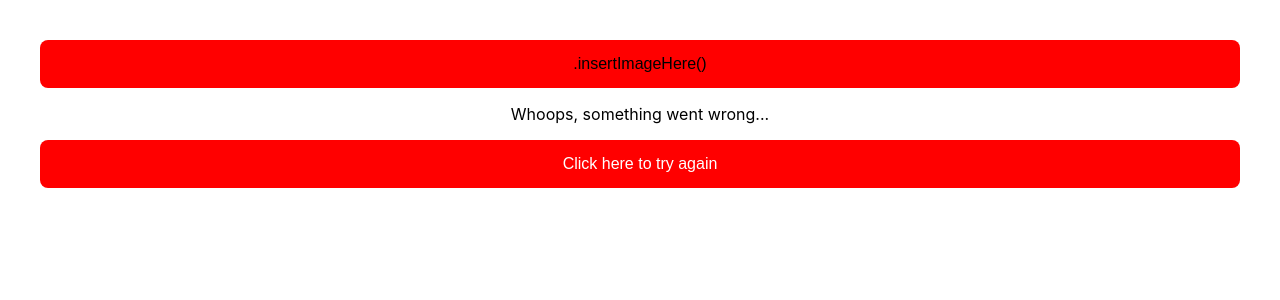
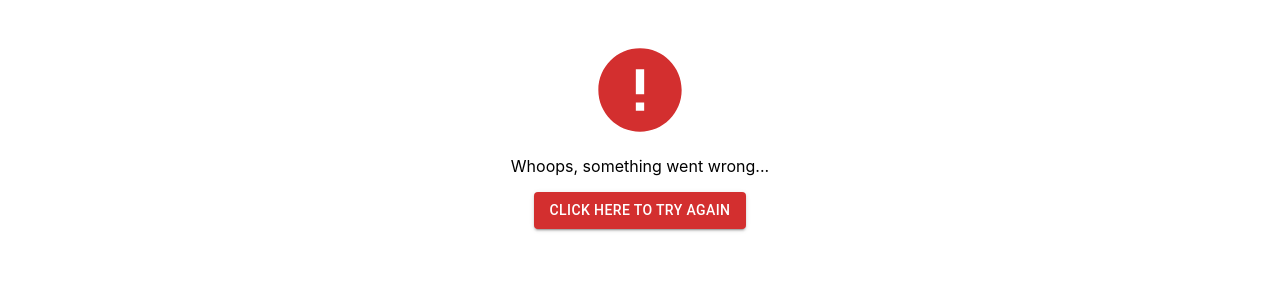
Before and after one commit to casio987/login-skeleton, a React (Create React App) app in the folder client/: page /#/error in a window 1280 px wide. Shown: the top 300 px of the page. Built offline with nearby package versions, Linux system fonts and the light colour scheme.

Commit message:
refactor: revamp error page

```diff
--- a/client/package.json
+++ b/client/package.json
@@ -5,6 +5,7 @@
   "dependencies": {
     "@emotion/react": "^11.7.1",
     "@emotion/styled": "^11.6.0",
+    "@mui/icons-material": "^5.3.0",
     "@mui/material": "^5.3.0",
     "axios": "^0.24.0",
     "react": "^17.0.2",
--- a/client/src/pages/ErrorPage/ErrorPage.tsx
+++ b/client/src/pages/ErrorPage/ErrorPage.tsx
@@ -1,18 +1,21 @@
 import React from "react";
-import { Button } from "../../components/button/Button";
+import { useHistory } from "react-router-dom";
 import { ErrorPageContainer } from "./style";
+import { Error } from "@mui/icons-material";
+import { Button } from "@mui/material";
 
 const ErrorPage = () => {
+  const history = useHistory();
   return (
     <ErrorPageContainer>
-      <Button backgroundColor="red">
-        .insertImageHere()
-      </Button>
-      <p>
-        Whoops, something went wrong...
-      </p>
-      <Button backgroundColor="red" color="white">
-        Click here to try again
+      <Error sx={{ fontSize: 100 }} color="error" />
+      <p>Whoops, something went wrong...</p>
+      <Button
+        variant="contained"
+        color="error"
+        onClick={() => history.push("/signup")}
+      >
+        CLICK HERE TO TRY AGAIN
       </Button>
     </ErrorPageContainer>
   );
```
Also changed, not shown: 1 other file (tests, documents, lock files or other folders).
